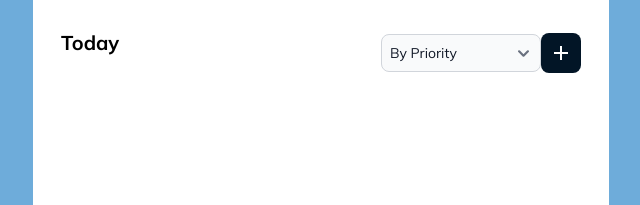
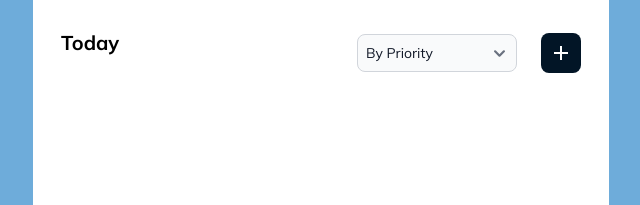
Before and after one commit to Dsouza-Malcolm/mvc-todo-app, a website built with Parcel: page src/index.html in a window 1280 px wide. Shown: the part 213-418 px from the top of the page, 319-959 px from the left. Built offline with nearby package versions, Linux system fonts and the light colour scheme.

Commit message:
update index.html file

```diff
--- a/src/index.html
+++ b/src/index.html
@@ -96,7 +96,7 @@
                 ></span>
               </div>
             </div>
-            <div class="flex items-center gap-6 md:gap-0">
+            <div class="flex items-center md:gap-6">
               <div>
                 <select
                   id="sort"
```
